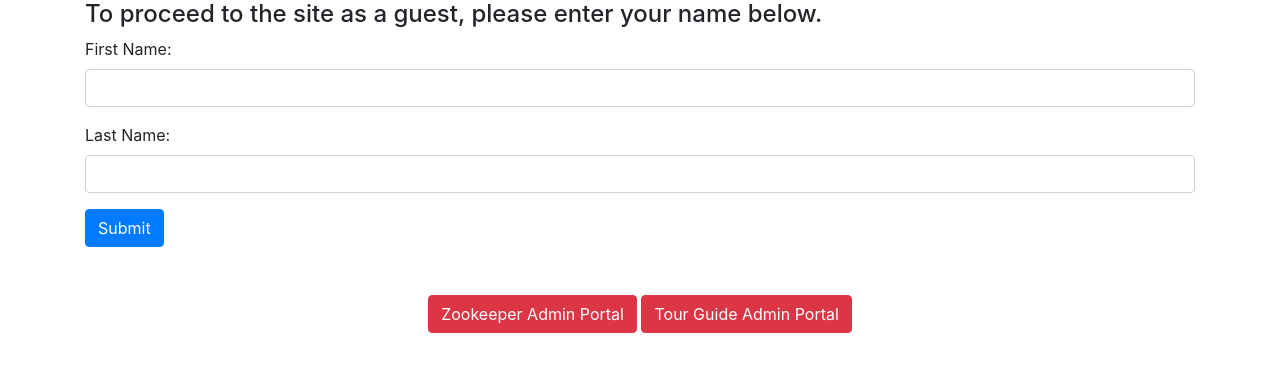
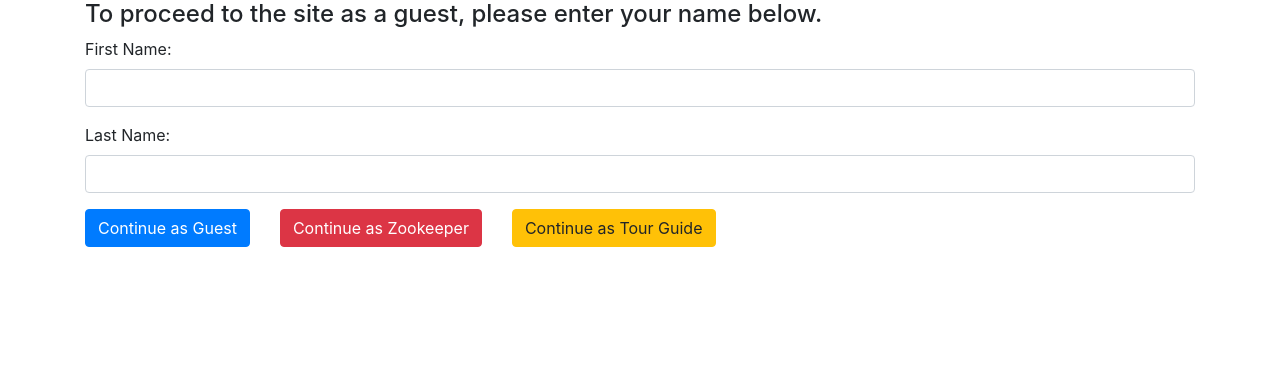
Before and after one commit to sthiringer/cs4750-project, a PHP site: page / in a window 1280 px wide. Shown: the part 168-540 px from the top of the page. Run offline with PHP 8.4, Linux system fonts and the light colour scheme.

Commit message:
what is going on

```diff
--- a/index.php
+++ b/index.php
@@ -26,14 +26,8 @@
       <div class="form-group">
 	<label for="lastname">Last Name: </label><input class="form-control" id="lastname" type="text" name="lastname">
       </div>
-      <button type="submit" class="btn btn-primary">Submit</button>
-    </form>
+      <button type="submit" class="btn btn-primary" name="login-btn" value="guest" style="margin-right:30px;">Continue as Guest</button><button type="submit" class="btn btn-danger" name="login-btn" value="zookeeper" style="margin-right:30px;">Continue as Zookeeper</button><button type="submit" class="btn btn-warning" name="login-btn" value="tourguide">Continue as Tour Guide</button>
+     </form>
   </div>
-
-  <div class="container text-center pt-5">
-    <a href="./zookeeper"><button class="btn btn-danger">Zookeeper Admin Portal</button></a>
-    <a href="./tourguide"><button class="btn btn-danger">Tour Guide Admin Portal</button></a>
-  </div>
-
 </body>
 </html>
```
